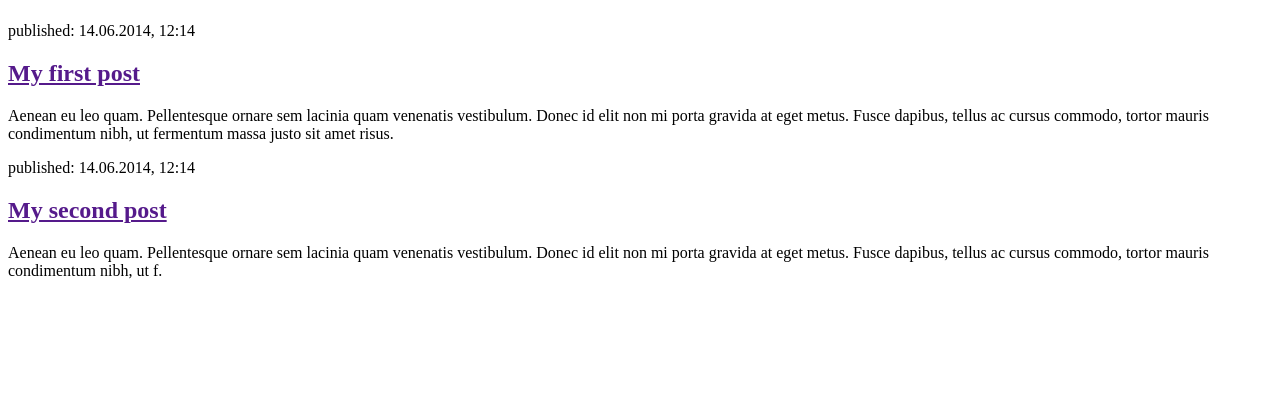
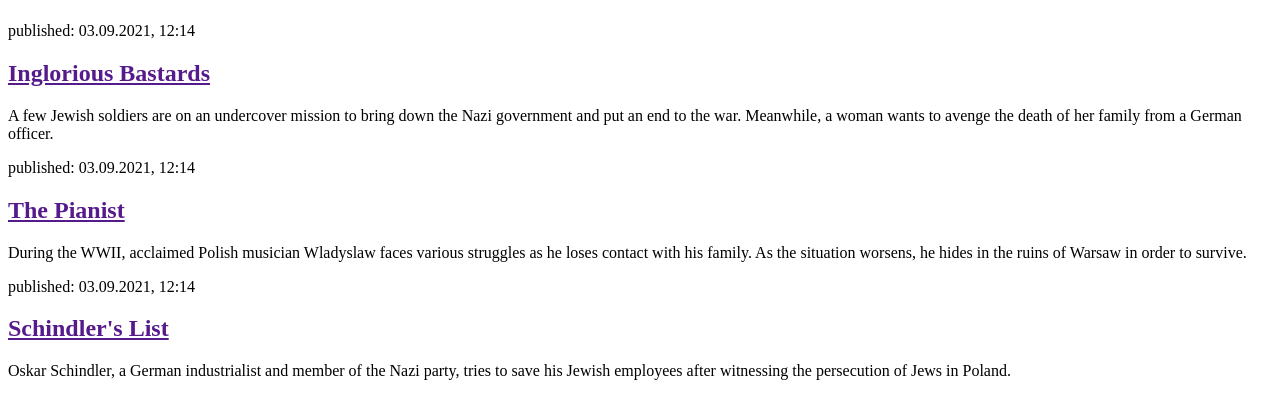
Before and after one commit to Ankan-Das/my-first-blog, a Django app: page / in a window 1280 px wide. Shown: the part 58-477 px from the top of the page. Run offline with Django 3.2, Linux system fonts and the light colour scheme.

Commit message:
Updated HTML 1.0

```diff
--- a/blog/templates/blog/post_list.html
+++ b/blog/templates/blog/post_list.html
@@ -9,15 +9,24 @@
         </header>
 
         <article>
-            <time>published: 14.06.2014, 12:14</time>
-            <h2><a href="">My first post</a></h2>
-            <p>Aenean eu leo quam. Pellentesque ornare sem lacinia quam venenatis vestibulum. Donec id elit non mi porta gravida at eget metus. Fusce dapibus, tellus ac cursus commodo, tortor mauris condimentum nibh, ut fermentum massa justo sit amet risus.</p>
+            <time>published: 03.09.2021, 12:14</time>
+            <h2><a href="">Inglorious Bastards</a></h2>
+            <p>A few Jewish soldiers are on an undercover mission to bring down the Nazi government and put an end to the war. Meanwhile, a woman wants to avenge the death of her family from a German officer.
+            </p>
         </article>
 
         <article>
-            <time>published: 14.06.2014, 12:14</time>
-            <h2><centre><a href="">My second post</a></centre></h2>
-            <p>Aenean eu leo quam. Pellentesque ornare sem lacinia quam venenatis vestibulum. Donec id elit non mi porta gravida at eget metus. Fusce dapibus, tellus ac cursus commodo, tortor mauris condimentum nibh, ut f.</p>
+            <time>published: 03.09.2021, 12:14</time>
+            <h2><centre><a href="">The Pianist</a></centre></h2>
+            <p>During the WWII, acclaimed Polish musician Wladyslaw faces various struggles as he loses contact with his family. As the situation worsens, he hides in the ruins of Warsaw in order to survive.
+            </p>
+        </article>
+
+        <article>
+            <time>published: 03.09.2021, 12:14</time>
+            <h2><centre><a href="">Schindler's List</a></centre></h2>
+            <p>Oskar Schindler, a German industrialist and member of the Nazi party, tries to save his Jewish employees after witnessing the persecution of Jews in Poland.
+            </p>
         </article>
     </body>
 </html>
```
